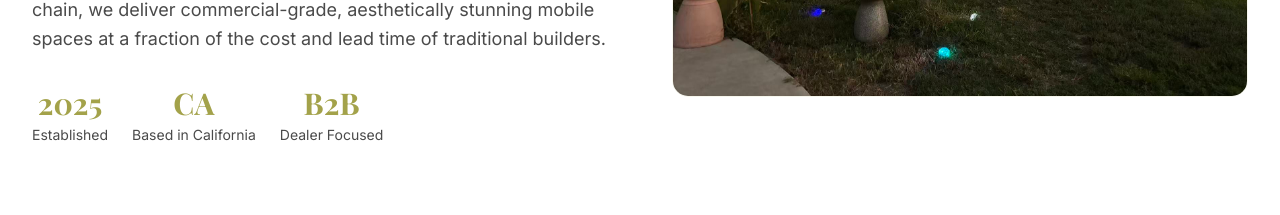
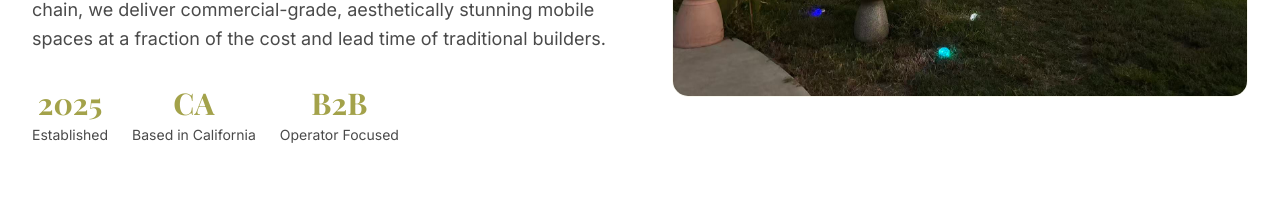
Before and after one commit to hiharryyim/Spring-Le-Tour, a Next.js app: page / in a window 1280 px wide. Shown: the part 1280-1495 px from the top of the page. Built offline with nearby package versions, Linux system fonts and the light colour scheme; a web font is replaced by a local one.

Commit message:
Update homepage B2B positioning label

```diff
--- a/src/components/WhoWeAre.tsx
+++ b/src/components/WhoWeAre.tsx
@@ -46,7 +46,7 @@
                 <p className="font-[family-name:var(--font-playfair)] text-3xl font-bold text-primary">
                   B2B
                 </p>
-                <p className="text-sm text-dark-light mt-1">Dealer Focused</p>
+                <p className="text-sm text-dark-light mt-1">Operator Focused</p>
               </div>
             </div>
           </div>
```
